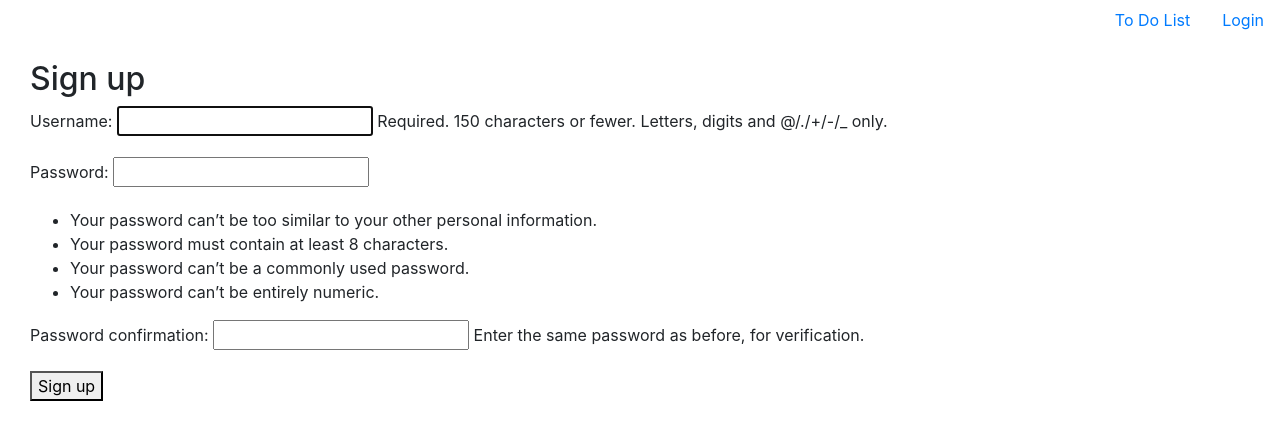
After one commit to lorenamitrea/DIY-mini-blog, a Django app: page /todo/accounts/signup/ in a window 1280 px wide. The commit adds this page. Shown: the top 440 px of the page. Run offline with Django 3.2, Linux system fonts and the light colour scheme; some libraries are stand-ins or nearby versions.

Commit message:
added signup function and template

```diff
--- a/templates/registration/login.html
+++ b/templates/registration/login.html
@@ -29,4 +29,5 @@
     </form>
     {# "{% url 'password_reset' %}" add this after you setup view function #}
     <p><a href="{% url 'password_reset' %}">Lost password?</a></p>
+    <p><a href="{% url 'signup' %}">Create a new account</a> </p>
 {% endblock %}
--- /dev/null
+++ b/todolist/templates/signup.html
@@ -0,0 +1,10 @@
+{% extends 'base_generic.html' %}
+
+{% block content %}
+  <h2>Sign up</h2>
+  <form method="post">
+    {% csrf_token %}
+    {{ form.as_p }}
+    <button type="submit">Sign up</button>
+  </form>
+{% endblock %}
--- a/todolist/urls.py
+++ b/todolist/urls.py
@@ -6,5 +6,6 @@ urlpatterns = [
     path('add_board/', views.add_board, name='add_board'),
     path('add_task/<int:pk>/', views.add_task, name='add_task'),
     path('check/<int:pk>/', views.check, name='check'),
-    path('delete_board/<int:pk>/', views.delete_board, name='delete_board')
+    path('delete_board/<int:pk>/', views.delete_board, name='delete_board'),
+    path('accounts/signup/', views.signup, name='signup')
 ]
--- a/todolist/views.py
+++ b/todolist/views.py
@@ -1,10 +1,12 @@
-from django.shortcuts import render, get_object_or_404
+from django.shortcuts import render, get_object_or_404, redirect
 from todolist.models import Board, Task
 from django.contrib.auth.decorators import login_required
 from .forms import NewBoard, NewTask
 from django.forms import formset_factory
 from django.http import HttpResponseRedirect, HttpResponseNotFound
 from django.urls import reverse
+from django.contrib.auth.forms import UserCreationForm
+from django.contrib.auth import login, authenticate
 
 
 @login_required
@@ -63,7 +65,22 @@ def delete_board(request, pk):
     return HttpResponseNotFound()
 
 
-@login_required
+def signup(request):
+    if request.method == 'POST':
+        form = UserCreationForm(request.POST)
+        if form.is_valid():
+            form.save()
+            username = form.cleaned_data.get('username')
+            raw_password = form.cleaned_data.get('password1')
+            user = authenticate(username=username, password=raw_password)
+            login(request, user)
+            return redirect('todo')
+    else:
+        form = UserCreationForm()
+    return render(request, 'signup.html', {'form': form})
+
+
+@login_required(login_url='/accounts/login/')
 def todo(request):
 
     todo_dict = {}
@@ -75,7 +92,6 @@ def todo(request):
         boards = Board.objects.filter(username_id=username)
         tasks = Task.objects.filter(board_id__in=boards)
         board_form = NewBoard(prefix='board')
-        #task_form = NewTask(prefix='task', user=request.user)
         task_form = NewTask(prefix='task')
         for board in boards:
             todo_dict[board] = []
--- a/webapp/urls.py
+++ b/webapp/urls.py
@@ -26,6 +26,5 @@ urlpatterns = [
     path('accounts/', include(urls)),
     path('', RedirectView.as_view(url='todo/')),
 
-
 ]
 urlpatterns += static(settings.STATIC_URL, document_root=settings.STATIC_ROOT)
```
